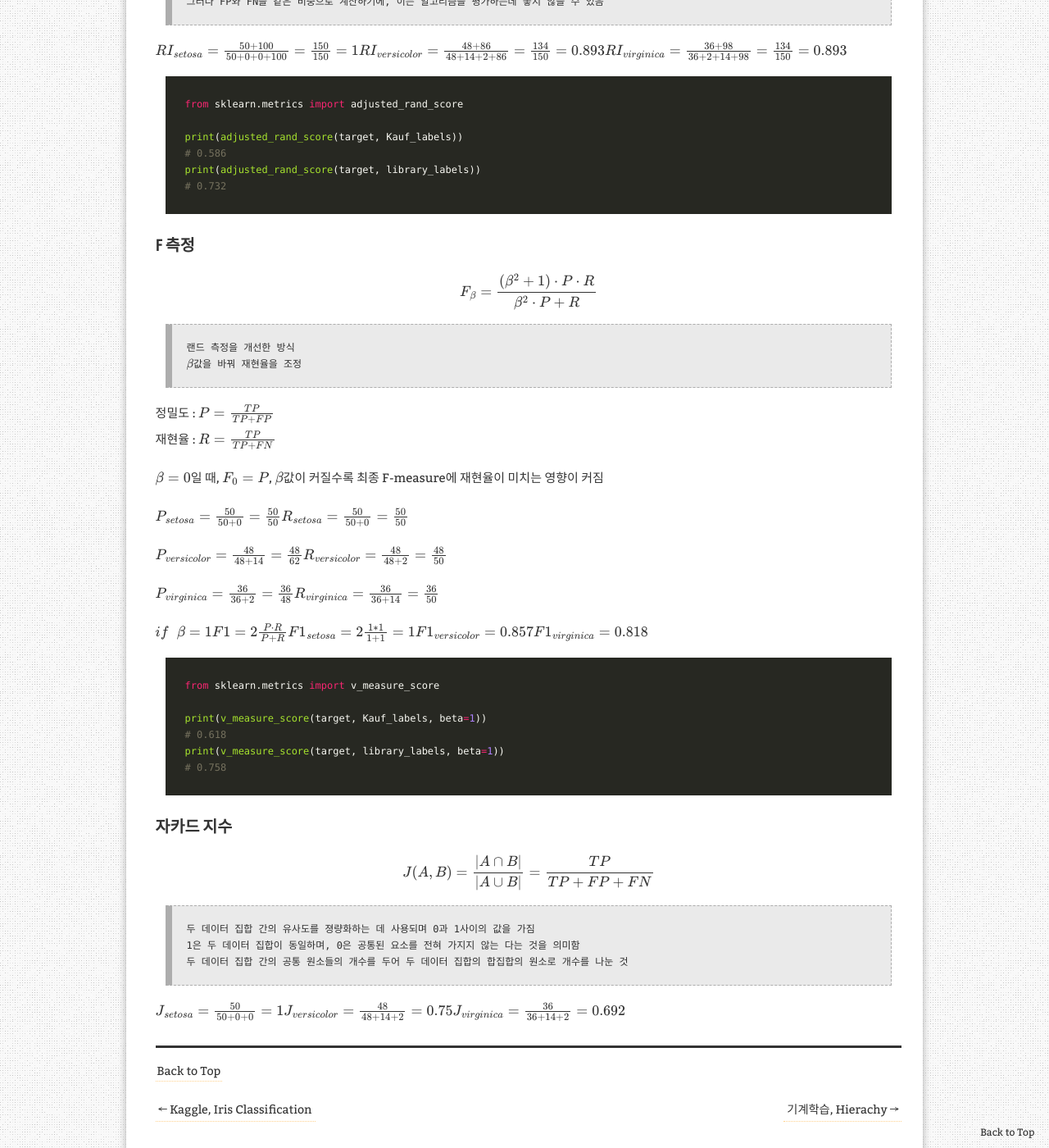
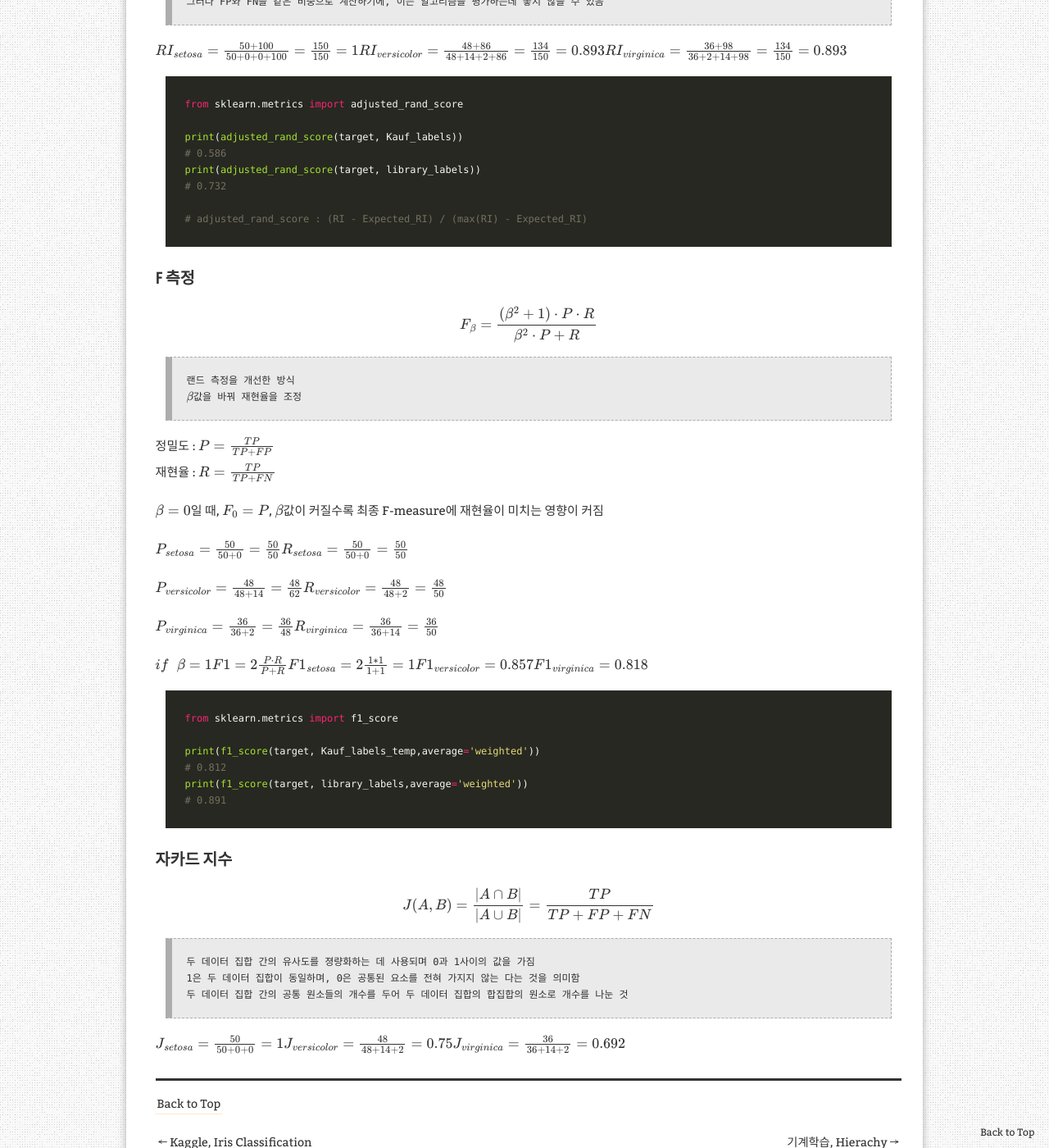
Before and after one commit to aristohyun/aristohyun.github.io, a Jekyll site: the page built from _posts/2021-07-18-Evaluation-of-Clustering.md, in a window 1280 px wide and 1400 px high, scrolled down 4155 px. Shown: the whole window at 82% size. Built offline with Jekyll 4.4.1, drawn with Linux system fonts in a browser that asks for light colours; formulas are drawn with MathJax 3; comment, search, counter and statistics services are not loaded.

Commit message:
Update 2021-07-18-Evaluation-of-Clustering.md

```diff
--- a/_posts/2021-07-18-Evaluation-of-Clustering.md
+++ b/_posts/2021-07-18-Evaluation-of-Clustering.md
@@ -153,6 +153,8 @@ print(adjusted_rand_score(target, Kauf_labels))
 # 0.586
 print(adjusted_rand_score(target, library_labels))
 # 0.732
+
+# adjusted_rand_score : (RI - Expected_RI) / (max(RI) - Expected_RI)
 ~~~
 
 ### F 측정
@@ -193,12 +195,12 @@ F1_ {virginica} = 0.818 \\\
 $
 
 ~~~ python
-from sklearn.metrics import v_measure_score
+from sklearn.metrics import f1_score
 
-print(v_measure_score(target, Kauf_labels, beta=1))
-# 0.618
-print(v_measure_score(target, library_labels, beta=1))
-# 0.758
+print(f1_score(target, Kauf_labels_temp,average='weighted'))
+# 0.812
+print(f1_score(target, library_labels,average='weighted'))
+# 0.891
 ~~~
 
 ### 자카드 지수
```
